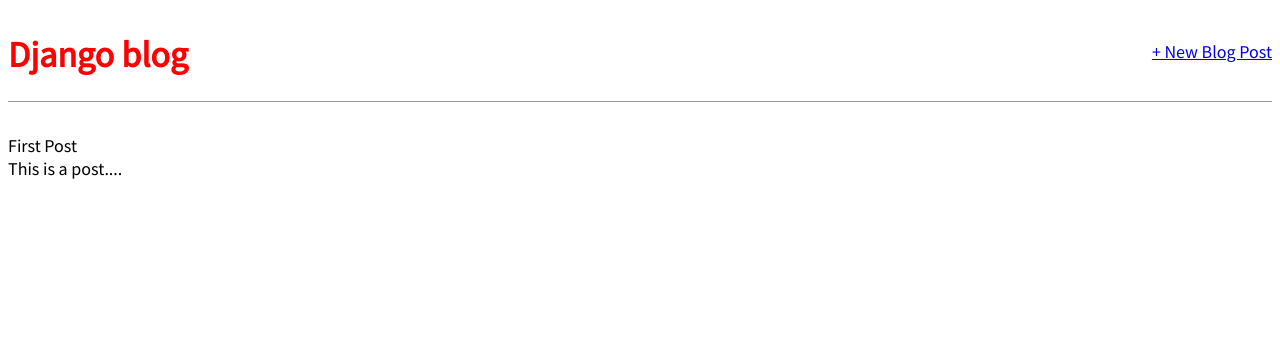
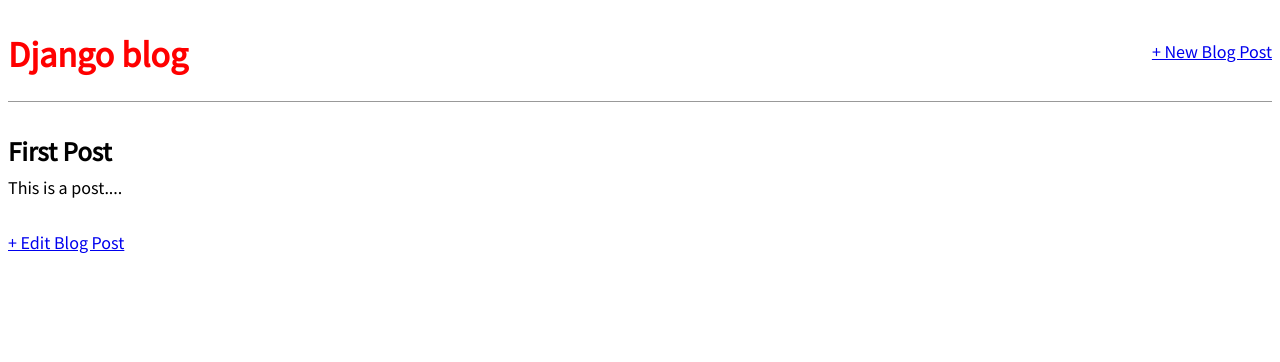
Before and after one commit to Betta-Lyon-Delsordo/blog_project, a Django app: page /post/1/ in a window 1280 px wide. Shown: the top 362 px of the page. Run offline with Django 3.2, Linux system fonts and the light colour scheme; data comes from the database, SQL or seed files in the repository; both versions use the stored data as it was after the commit.

Commit message:
add BlogUpdateView

```diff
--- a/blog/urls.py
+++ b/blog/urls.py
@@ -2,9 +2,10 @@
 
 from django.urls import path
 
-from .views import BlogListView, BlogDetailView, BlogCreateView
+from .views import BlogListView, BlogDetailView, BlogCreateView, BlogUpdateView
 
 urlpatterns = [
+    path('post/<int:pk>/edit/', BlogUpdateView.as_view(), name='post_edit'),
     path('post/new/', BlogCreateView.as_view(), name='post_new'),
     path('post/<int:pk>/', BlogDetailView.as_view(), name='post_detail'),
 	path('', BlogListView.as_view(), name='home'),
--- a/blog/views.py
+++ b/blog/views.py
@@ -1,6 +1,6 @@
 # from django.shortcuts import render
 from django.views.generic import ListView, DetailView
-from django.views.generic.edit import CreateView
+from django.views.generic.edit import CreateView, UpdateView
 from .models import Post
 
 # Create your views here.
@@ -17,3 +17,8 @@ class BlogCreateView(CreateView):
     model = Post
     template_name = 'post_new.html'
     fields = ['title', 'author', 'body']
+
+class BlogUpdateView(UpdateView):
+    model = Post
+    template_name = 'post_edit.html'
+    fields = ['title', 'body']
--- a/templates/post_detail.html
+++ b/templates/post_detail.html
@@ -2,9 +2,11 @@
 
 {% block content %}
 
-<div class="post-entry"}
+<div class="post-entry"}>
 	<h2>{{ post.title }}</h2>
 	<p>{{ post.body }}</p>
 	</div>
 
+	<a href="{% url 'post_edit' post.pk %}">+ Edit Blog Post</a>
+
 {% endblock content %}
```
Also changed, not shown: templates/post_edit.html (added, +11 -0 lines), db.sqlite3.
